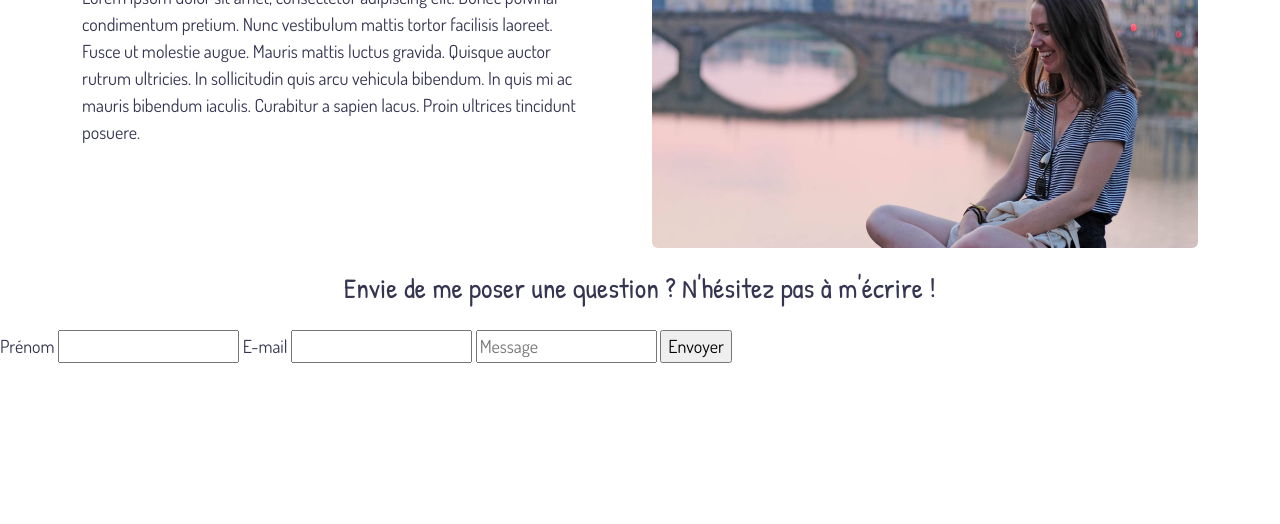
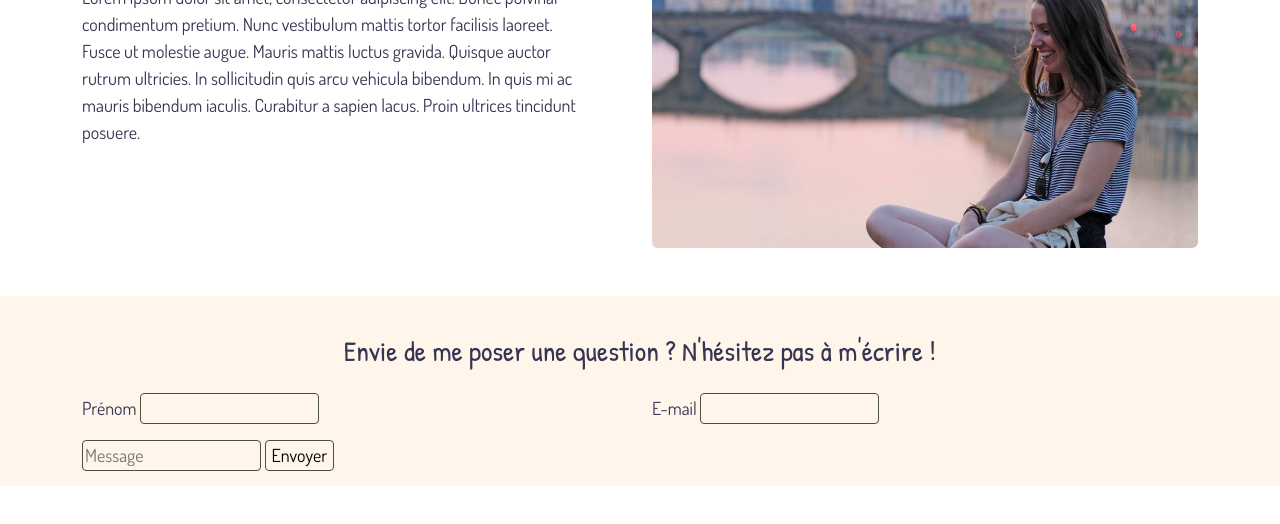
Before and after one commit to cdebadereau/parenthese-florentine, a plain HTML site: page about.html in a window 1280 px wide. Shown: the part 254-778 px from the top of the page. Drawn offline with nearby package versions, Linux system fonts and the light colour scheme.

Commit message:
Styled the form section

```diff
--- a/about.html
+++ b/about.html
@@ -66,18 +66,29 @@
         </div>
       </div>
     </div>
+    <div class="form-section mt-5">
       <h3 class="text-center mt-4 mb-4">
         Envie de me poser une question ? N'hésitez pas à m'écrire !
       </h3>
-    <form>
+      <form class="container">
+        <div class="row mb-3">
+          <div class="col-md-6">
             <label for="name">Prénom</label>
             <input type="text" />
-
+          </div>
+          <div class="col-md-6">
             <label for="email">E-mail</label>
             <input type="email" required />
+          </div>
+        </div>
 
+        <div class="row">
+          <div class="col-12">
             <input type="text" placeholder="Message" />
             <input type="submit" value="Envoyer" />
+          </div>
+        </div>
       </form>
+    </div>
   </body>
 </html>
--- a/styles/style.css
+++ b/styles/style.css
@@ -122,6 +122,18 @@ article .read-more-button:hover {
   color: var(--secondary-color);
 }
 
+.form-section {
+  background: var(--primary-color);
+  padding: 15px;
+  margin-top: 20px;
+}
+
+form input {
+  border: 1px solid var(--secondary-color);
+  background: var(--primary-color);
+  border-radius: 4px;
+}
+
 @media (max-width: 990px) {
   .introduction {
     padding: 0;
```
Lines whose indentation alone changed are shown as unchanged.
